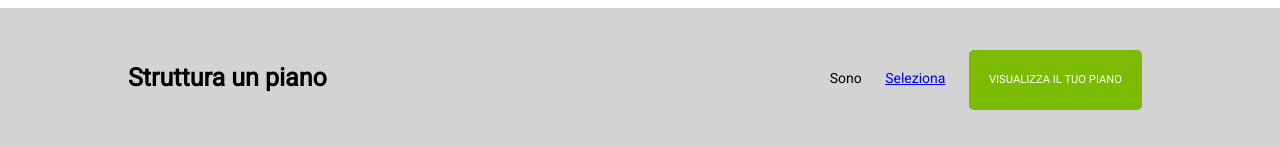
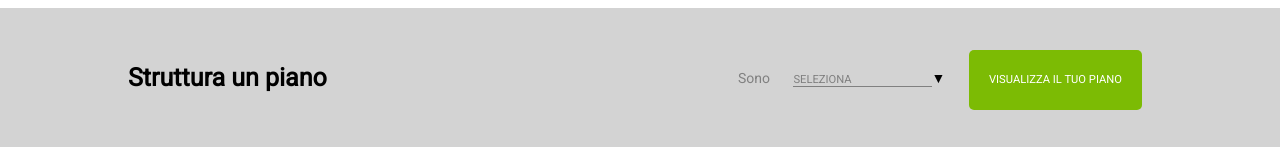
Before and after one commit to simonearata/htmlcss-fluentify, a plain HTML site: page index.html in a window 1280 px wide. Shown: the part 1544-1691 px from the top of the page. Drawn offline with Linux system fonts and the light colour scheme.

Commit message:
esercizio finito

```diff
--- a/asset/css/style.css
+++ b/asset/css/style.css
@@ -84,7 +84,7 @@ header{
   padding: 0 10px;
 }
 
-.nav .menu li a{
+.menu li a{
   color: white;
   text-decoration: none;
   text-transform: uppercase;
@@ -226,3 +226,9 @@ footer .b-grey{
   width: 50%;
   text-align: right;
 }
+
+#special-text{
+  color: grey;
+  border-bottom: 1px solid grey;
+  padding-right: 80px;
+}
--- a/index.html
+++ b/index.html
@@ -132,8 +132,8 @@
 
       <div class="select btt float-left">
         <ul class="menu">
-          <li>Sono</li>
-          <li><a href="#">Seleziona</a> </li>
+          <li style="color: grey;">Sono</li>
+          <li><a href="#" id="special-text">Seleziona</a>&#x25BC;</li>
           <li><a href="#" class="bottoni bot-verde bot-xxl">visualizza il tuo piano</a></li>
         </ul>
       </div>
```
